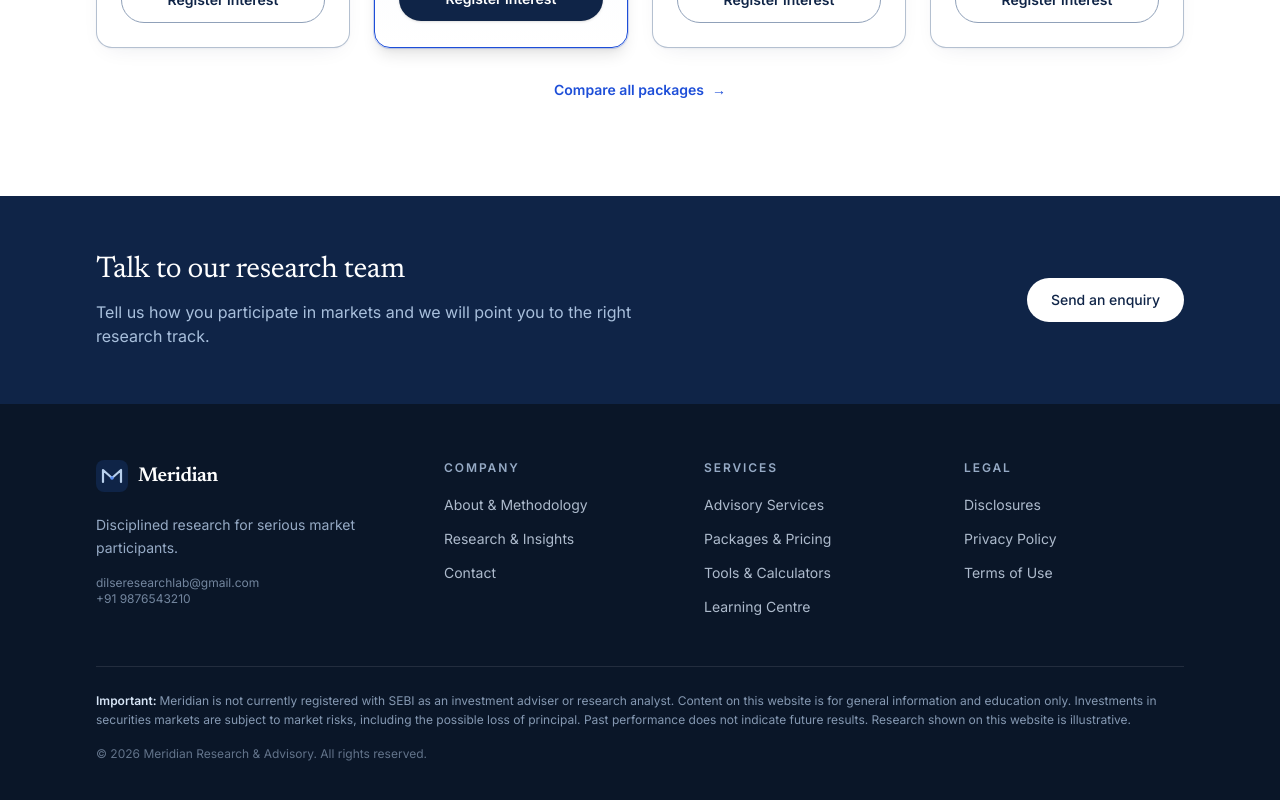
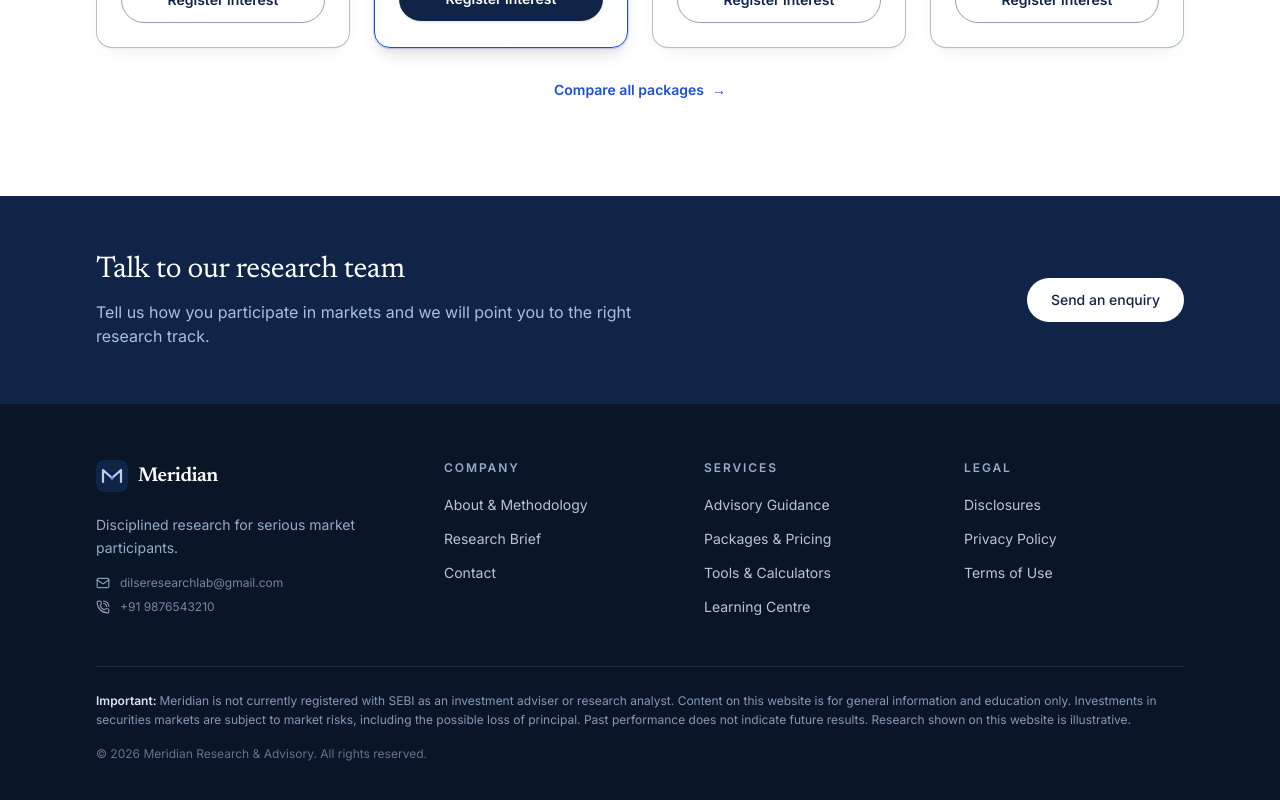
Before and after one commit to dilseresearchlab-git/Advisory, a Next.js app: page / in a window 1280 px wide. Shown: the part 5007-5807 px from the top of the page. Built offline with nearby package versions, Linux system fonts and the light colour scheme.

Commit message:
saving the ui changes in footer

```diff
--- a/src/components/Footer.jsx
+++ b/src/components/Footer.jsx
@@ -1,5 +1,6 @@
 import Link from "next/link";
 import Logo from "./Logo";
+import { Mail, PhoneCall } from "lucide-react";
 import { site, footerLinks, regulatory } from "@/data/site";
 
 export default function Footer() {
@@ -9,17 +10,39 @@ export default function Footer() {
         <div className="grid gap-10 md:grid-cols-[1.4fr_repeat(3,1fr)]">
           <div>
             <Logo light />
-            <p className="mt-4 max-w-xs text-sm leading-relaxed text-ice-300/80">{site.tagline}.</p>
-            <p className="mt-4 text-xs text-ice-300/60">{site.contact.email}</p>
-            <p className="text-xs text-ice-300/60">{site.contact.phone}</p>
+            <p className="mt-4 max-w-xs text-sm leading-relaxed text-ice-300/80">
+              {site.tagline}.
+            </p>
+            <div className="space-y-2 mt-4">
+              <div className="flex items-center gap-2.5">
+                <Mail
+                  size={14}
+                  className="shrink-0 text-ice-300/70 sm:size-3.5"
+                />
+                <p className="text-xs text-ice-300/60">{site.contact.email}</p>
+              </div>
+
+              <div className="flex items-center gap-2.5">
+                <PhoneCall
+                  size={14}
+                  className="shrink-0 text-ice-300/70 sm:size-3.5"
+                />
+                <p className="text-xs text-ice-300/60">{site.contact.phone}</p>
+              </div>
+            </div>
           </div>
           {Object.entries(footerLinks).map(([group, links]) => (
             <div key={group}>
-              <h3 className="font-sans text-xs font-semibold uppercase tracking-[0.16em] text-ice-300/80">{group}</h3>
-              <ul className="mt-4 space-y-2.5">
+              <h3 className="font-sans text-xs font-semibold uppercase tracking-[0.16em] text-ice-300/80">
+                {group}
+              </h3>
+              <ul className="mt-4 space-y-1 sm:space-y-2.5">
                 {links.map((l) => (
                   <li key={l.href}>
-                    <Link href={l.href} className="text-sm text-ice-200/80 transition hover:text-white">
+                    <Link
+                      href={l.href}
+                      className="text-xs sm:text-sm text-ice-200/85 transition hover:text-white"
+                    >
                       {l.label}
                     </Link>
                   </li>
@@ -32,8 +55,10 @@ export default function Footer() {
         <div className="mt-12 border-t border-white/10 pt-6">
           <p className="text-xs leading-relaxed text-ice-300/70">
             <strong className="font-semibold text-ice-200">Important: </strong>
-            {regulatory.statusLine} Investments in securities markets are subject to market risks, including the possible loss of principal.
-            Past performance does not indicate future results. Research shown on this website is illustrative.
+            {regulatory.statusLine} Investments in securities markets are
+            subject to market risks, including the possible loss of principal.
+            Past performance does not indicate future results. Research shown on
+            this website is illustrative.
           </p>
           <p className="mt-4 text-xs text-ice-300/50">
             © {new Date().getFullYear()} {site.fullName}. All rights reserved.
--- a/src/data/site.js
+++ b/src/data/site.js
@@ -46,11 +46,11 @@ export const nav = [
 export const footerLinks = {
   Company: [
     { href: "/about", label: "About & Methodology" },
-    { href: "/research", label: "Research & Insights" },
+    { href: "/research", label: "Research Brief" },
     { href: "/contact", label: "Contact" },
   ],
   Services: [
-    { href: "/advisory", label: "Advisory Services" },
+    { href: "/advisory", label: "Advisory Guidance" },
     { href: "/pricing", label: "Packages & Pricing" },
     { href: "/tools", label: "Tools & Calculators" },
     { href: "/learn", label: "Learning Centre" },
```
